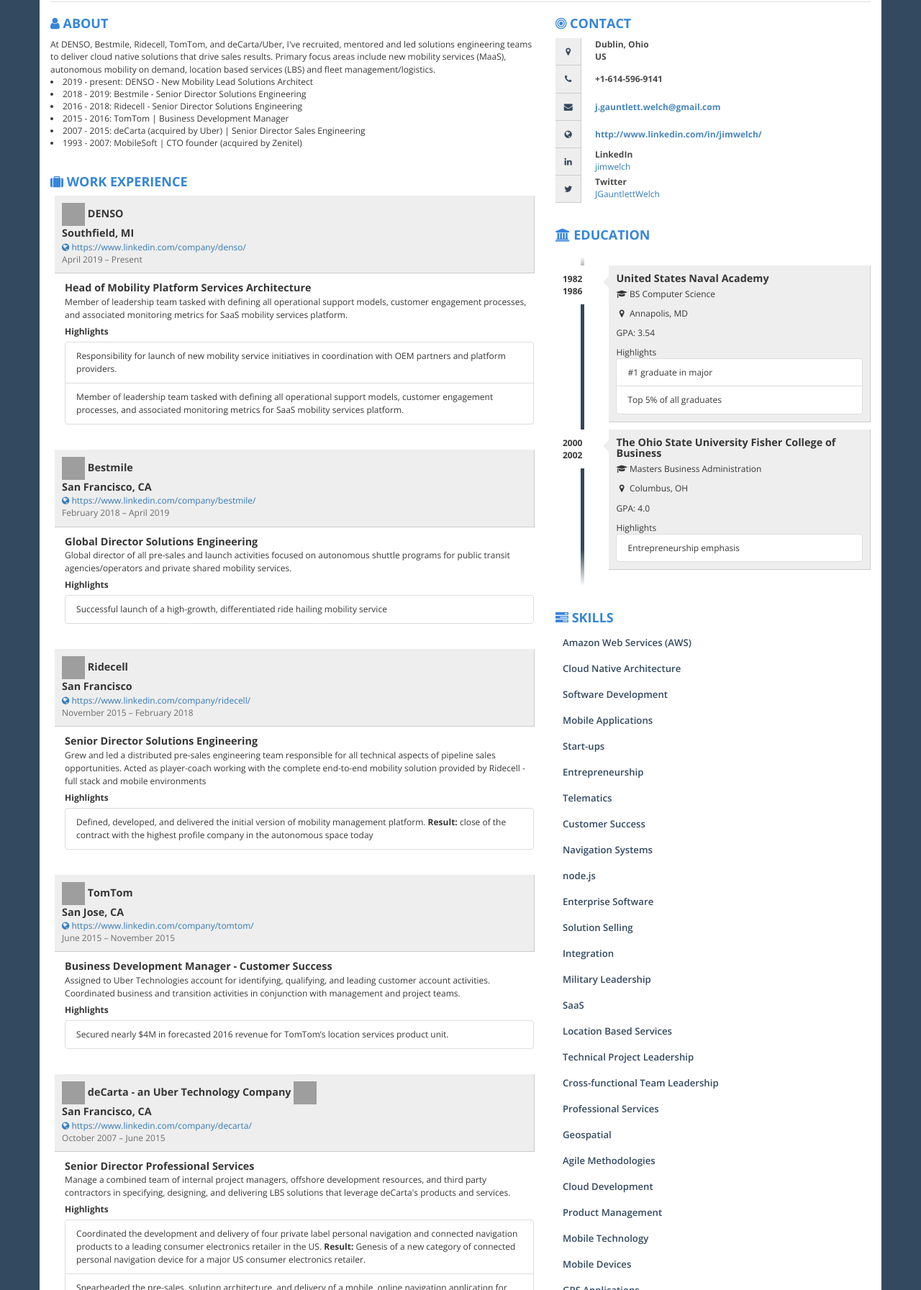
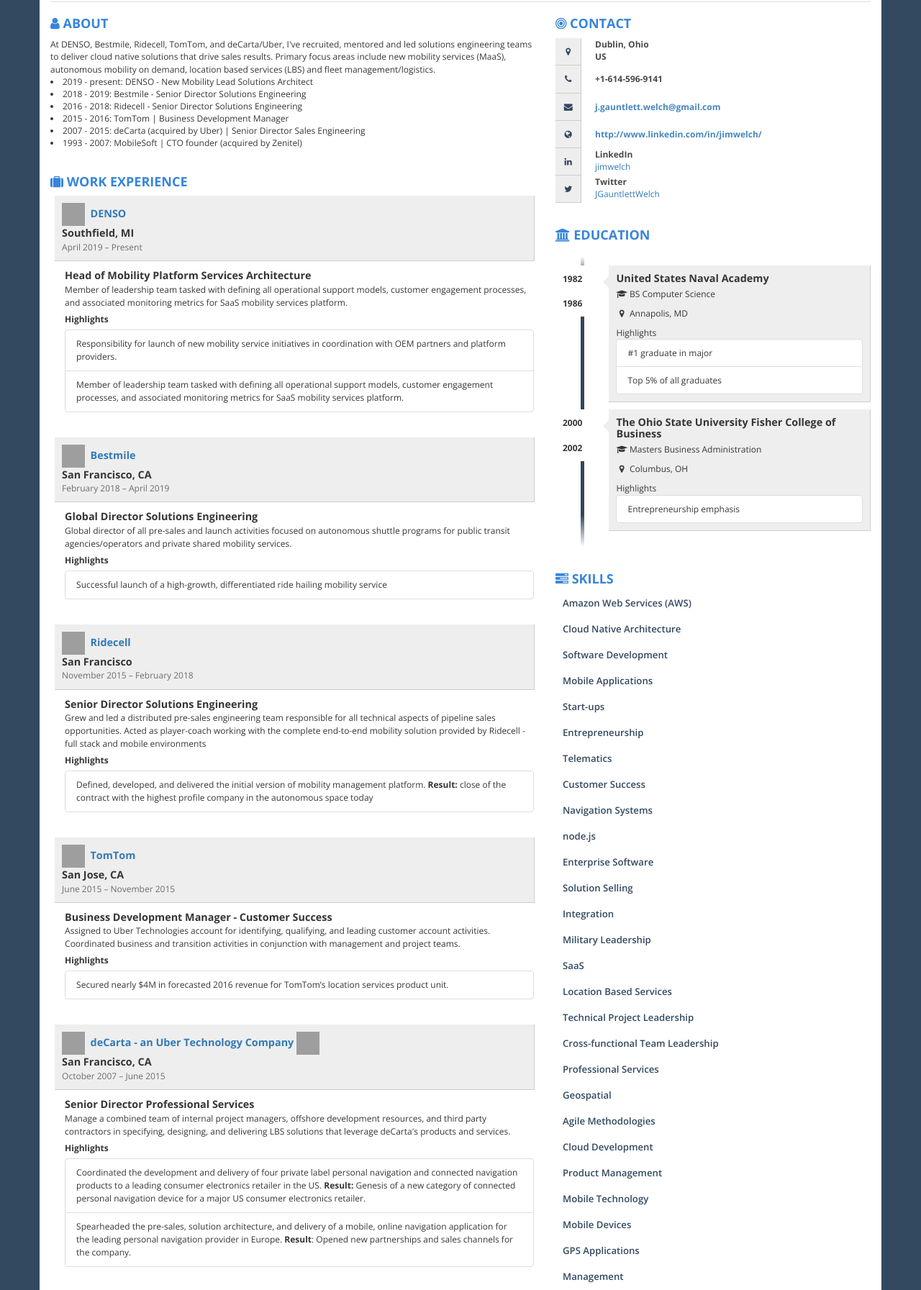
Before and after one commit to mbsoft/jwelchResumeNet, a website: page index.html in a window 1280 px wide. Shown: the part 244-2037 px from the top of the page at 72% size. Drawn offline with nearby package versions, Linux system fonts and the light colour scheme; grey boxes are pictures that could not be loaded.

Commit message:
Update index.html

```diff
--- a/index.html
+++ b/index.html
@@ -493,11 +493,8 @@
               <div class="job clearfix">
                 <div class="row">
                   <div class="details">
-                    <div class="where"><img src="https:&#x2F;&#x2F;media-exp1.licdn.com&#x2F;dms&#x2F;image&#x2F;C4E0BAQH-QTchnmXomQ&#x2F;company-logo_200_200&#x2F;0&#x2F;1519886849704?e&#x3D;1619654400&amp;v&#x3D;beta&amp;t&#x3D;bsRNqKsVFeHXampBbIqCW0eS609exT5c5FteuML3MG0" width='32' height='32'/>&nbsp;DENSO&nbsp;</div>
+                    <div class="where"><img src="https:&#x2F;&#x2F;media-exp1.licdn.com&#x2F;dms&#x2F;image&#x2F;C4E0BAQH-QTchnmXomQ&#x2F;company-logo_200_200&#x2F;0&#x2F;1519886849704?e&#x3D;1619654400&amp;v&#x3D;beta&amp;t&#x3D;bsRNqKsVFeHXampBbIqCW0eS609exT5c5FteuML3MG0" width='32' height='32'/>&nbsp;<a href="https:&#x2F;&#x2F;www.linkedin.com&#x2F;company&#x2F;denso&#x2F;" target= "_blank"> DENSO</a>&nbsp;</div>
                     <div class="where">Southfield, MI</div>
-                    <div class="address">
-                      <a href="https:&#x2F;&#x2F;www.linkedin.com&#x2F;company&#x2F;denso&#x2F;" target= "_blank"><i class="fa fa-globe ico"></i> https:&#x2F;&#x2F;www.linkedin.com&#x2F;company&#x2F;denso&#x2F;</a>
-                    </div>
                     <div class="year">April 2019 – Present</div>
                   </div>
                 </div>
@@ -518,11 +515,8 @@
               <div class="job clearfix">
                 <div class="row">
                   <div class="details">
-                    <div class="where"><img src="https:&#x2F;&#x2F;media-exp1.licdn.com&#x2F;dms&#x2F;image&#x2F;C4E0BAQG2w-OvRUtlog&#x2F;company-logo_200_200&#x2F;0&#x2F;1589898559505?e&#x3D;1619654400&amp;v&#x3D;beta&amp;t&#x3D;mp9BG8aY9O5TvqaMUSobxzjYJPpvUqVFaLx1xUgzxqs" width='32' height='32'/>&nbsp;Bestmile&nbsp;</div>
+                    <div class="where"><img src="https:&#x2F;&#x2F;media-exp1.licdn.com&#x2F;dms&#x2F;image&#x2F;C4E0BAQG2w-OvRUtlog&#x2F;company-logo_200_200&#x2F;0&#x2F;1589898559505?e&#x3D;1619654400&amp;v&#x3D;beta&amp;t&#x3D;mp9BG8aY9O5TvqaMUSobxzjYJPpvUqVFaLx1xUgzxqs" width='32' height='32'/>&nbsp;<a href="https:&#x2F;&#x2F;www.linkedin.com&#x2F;company&#x2F;bestmile&#x2F;" target= "_blank"> Bestmile</a>&nbsp;</div>
                     <div class="where">San Francisco, CA</div>
-                    <div class="address">
-                      <a href="https:&#x2F;&#x2F;www.linkedin.com&#x2F;company&#x2F;bestmile&#x2F;" target= "_blank"><i class="fa fa-globe ico"></i> https:&#x2F;&#x2F;www.linkedin.com&#x2F;company&#x2F;bestmile&#x2F;</a>
-                    </div>
                     <div class="year">February 2018 – April 2019</div>
                   </div>
                 </div>
@@ -542,11 +536,8 @@
               <div class="job clearfix">
                 <div class="row">
                   <div class="details">
-                    <div class="where"><img src="https:&#x2F;&#x2F;media-exp1.licdn.com&#x2F;dms&#x2F;image&#x2F;C560BAQEiGXnYxrzkVA&#x2F;company-logo_200_200&#x2F;0&#x2F;1597161903677?e&#x3D;1619654400&amp;v&#x3D;beta&amp;t&#x3D;9B_XpD8EmuA8IryLphs-OzVjMlD0wBPp0LLkIQri9xU" width='32' height='32'/>&nbsp;Ridecell&nbsp;</div>
+                    <div class="where"><img src="https:&#x2F;&#x2F;media-exp1.licdn.com&#x2F;dms&#x2F;image&#x2F;C560BAQEiGXnYxrzkVA&#x2F;company-logo_200_200&#x2F;0&#x2F;1597161903677?e&#x3D;1619654400&amp;v&#x3D;beta&amp;t&#x3D;9B_XpD8EmuA8IryLphs-OzVjMlD0wBPp0LLkIQri9xU" width='32' height='32'/>&nbsp;<a href="https:&#x2F;&#x2F;www.linkedin.com&#x2F;company&#x2F;ridecell&#x2F;" target= "_blank"> Ridecell</a>&nbsp;</div>
                     <div class="where">San Francisco</div>
-                    <div class="address">
-                      <a href="https:&#x2F;&#x2F;www.linkedin.com&#x2F;company&#x2F;ridecell&#x2F;" target= "_blank"><i class="fa fa-globe ico"></i> https:&#x2F;&#x2F;www.linkedin.com&#x2F;company&#x2F;ridecell&#x2F;</a>
-                    </div>
                     <div class="year">November 2015 – February 2018</div>
                   </div>
                 </div>
@@ -566,11 +557,8 @@
               <div class="job clearfix">
                 <div class="row">
                   <div class="details">
-                    <div class="where"><img src="https:&#x2F;&#x2F;media-exp1.licdn.com&#x2F;dms&#x2F;image&#x2F;C4D0BAQHVN9JI46r7sg&#x2F;company-logo_200_200&#x2F;0&#x2F;1581417586750?e&#x3D;1619654400&amp;v&#x3D;beta&amp;t&#x3D;BBAzH1-dvyMliSBcQN_euz8el79abnceGcz9bDYvC2I" width='32' height='32'/>&nbsp;TomTom&nbsp;</div>
+                    <div class="where"><img src="https:&#x2F;&#x2F;media-exp1.licdn.com&#x2F;dms&#x2F;image&#x2F;C4D0BAQHVN9JI46r7sg&#x2F;company-logo_200_200&#x2F;0&#x2F;1581417586750?e&#x3D;1619654400&amp;v&#x3D;beta&amp;t&#x3D;BBAzH1-dvyMliSBcQN_euz8el79abnceGcz9bDYvC2I" width='32' height='32'/>&nbsp;<a href="https:&#x2F;&#x2F;www.linkedin.com&#x2F;company&#x2F;tomtom&#x2F;" target= "_blank"> TomTom</a>&nbsp;</div>
                     <div class="where">San Jose, CA</div>
-                    <div class="address">
-                      <a href="https:&#x2F;&#x2F;www.linkedin.com&#x2F;company&#x2F;tomtom&#x2F;" target= "_blank"><i class="fa fa-globe ico"></i> https:&#x2F;&#x2F;www.linkedin.com&#x2F;company&#x2F;tomtom&#x2F;</a>
-                    </div>
                     <div class="year">June 2015 – November 2015</div>
                   </div>
                 </div>
@@ -590,11 +578,8 @@
               <div class="job clearfix">
                 <div class="row">
                   <div class="details">
-                    <div class="where"><img src="https:&#x2F;&#x2F;media-exp1.licdn.com&#x2F;dms&#x2F;image&#x2F;C4D0BAQHuawQdJU_qYQ&#x2F;company-logo_200_200&#x2F;0&#x2F;1519856271591?e&#x3D;1619654400&amp;v&#x3D;beta&amp;t&#x3D;Q7L5oh1NUDXkuMMyullLBVxGTg2JFeRa8VVJru7pBAQ" width='32' height='32'/>&nbsp;deCarta - an Uber Technology Company&nbsp;<img src=https:&#x2F;&#x2F;media-exp1.licdn.com&#x2F;dms&#x2F;image&#x2F;C4D0BAQFiYnR1Mbtxdg&#x2F;company-logo_200_200&#x2F;0&#x2F;1538169321193?e&#x3D;1619654400&amp;v&#x3D;beta&amp;t&#x3D;58ATo1ZahkmJPFMPTlO_BSPoJE4g9s9HRemOtnPtFe0 width='32' height='32'/></div>
+                    <div class="where"><img src="https:&#x2F;&#x2F;media-exp1.licdn.com&#x2F;dms&#x2F;image&#x2F;C4D0BAQHuawQdJU_qYQ&#x2F;company-logo_200_200&#x2F;0&#x2F;1519856271591?e&#x3D;1619654400&amp;v&#x3D;beta&amp;t&#x3D;Q7L5oh1NUDXkuMMyullLBVxGTg2JFeRa8VVJru7pBAQ" width='32' height='32'/>&nbsp;<a href="https:&#x2F;&#x2F;www.linkedin.com&#x2F;company&#x2F;decarta&#x2F;" target= "_blank"> deCarta - an Uber Technology Company</a>&nbsp;<img src=https:&#x2F;&#x2F;media-exp1.licdn.com&#x2F;dms&#x2F;image&#x2F;C4D0BAQFiYnR1Mbtxdg&#x2F;company-logo_200_200&#x2F;0&#x2F;1538169321193?e&#x3D;1619654400&amp;v&#x3D;beta&amp;t&#x3D;58ATo1ZahkmJPFMPTlO_BSPoJE4g9s9HRemOtnPtFe0 width='32' height='32'/></div>
                     <div class="where">San Francisco, CA</div>
-                    <div class="address">
-                      <a href="https:&#x2F;&#x2F;www.linkedin.com&#x2F;company&#x2F;decarta&#x2F;" target= "_blank"><i class="fa fa-globe ico"></i> https:&#x2F;&#x2F;www.linkedin.com&#x2F;company&#x2F;decarta&#x2F;</a>
-                    </div>
                     <div class="year">October 2007 – June 2015</div>
                   </div>
                 </div>
@@ -615,11 +600,8 @@
               <div class="job clearfix">
                 <div class="row">
                   <div class="details">
-                    <div class="where"><img src="https:&#x2F;&#x2F;media-exp1.licdn.com&#x2F;dms&#x2F;image&#x2F;C510BAQGke_MuRVnexA&#x2F;company-logo_200_200&#x2F;0&#x2F;1519912745943?e&#x3D;1619654400&amp;v&#x3D;beta&amp;t&#x3D;kdT5FSTgC8XaNY8whWuOiPp4SVIRSTQOOLFZJCgv5OQ" width='32' height='32'/>&nbsp;MobileSoft&nbsp;</div>
+                    <div class="where"><img src="https:&#x2F;&#x2F;media-exp1.licdn.com&#x2F;dms&#x2F;image&#x2F;C510BAQGke_MuRVnexA&#x2F;company-logo_200_200&#x2F;0&#x2F;1519912745943?e&#x3D;1619654400&amp;v&#x3D;beta&amp;t&#x3D;kdT5FSTgC8XaNY8whWuOiPp4SVIRSTQOOLFZJCgv5OQ" width='32' height='32'/>&nbsp;<a href="https:&#x2F;&#x2F;www.linkedin.com&#x2F;company&#x2F;mobilesoft_2&#x2F;" target= "_blank"> MobileSoft</a>&nbsp;</div>
                     <div class="where">Seattle, WA</div>
-                    <div class="address">
-                      <a href="https:&#x2F;&#x2F;www.linkedin.com&#x2F;company&#x2F;mobilesoft_2&#x2F;" target= "_blank"><i class="fa fa-globe ico"></i> https:&#x2F;&#x2F;www.linkedin.com&#x2F;company&#x2F;mobilesoft_2&#x2F;</a>
-                    </div>
                     <div class="year">June 1993 – September 2007</div>
                   </div>
                 </div>
@@ -642,11 +624,8 @@
               <div class="job clearfix">
                 <div class="row">
                   <div class="details">
-                    <div class="where"><img src="https:&#x2F;&#x2F;media-exp1.licdn.com&#x2F;dms&#x2F;image&#x2F;C4D0BAQE4yt5Gz-3KGQ&#x2F;company-logo_100_100&#x2F;0&#x2F;1519861235024?e&#x3D;1619654400&amp;v&#x3D;beta&amp;t&#x3D;DM69SWcF5WNDgiyS0LIvP904Di59dP3oI3N2Jvvg_lg" width='32' height='32'/>&nbsp;Motorola, Inc. - Wireless Data Group&nbsp;</div>
+                    <div class="where"><img src="https:&#x2F;&#x2F;media-exp1.licdn.com&#x2F;dms&#x2F;image&#x2F;C4D0BAQE4yt5Gz-3KGQ&#x2F;company-logo_100_100&#x2F;0&#x2F;1519861235024?e&#x3D;1619654400&amp;v&#x3D;beta&amp;t&#x3D;DM69SWcF5WNDgiyS0LIvP904Di59dP3oI3N2Jvvg_lg" width='32' height='32'/>&nbsp;<a href="https:&#x2F;&#x2F;www.linkedin.com&#x2F;company&#x2F;motorolasolutions&#x2F;" target= "_blank"> Motorola, Inc. - Wireless Data Group</a>&nbsp;</div>
                     <div class="where">Seattle, WA</div>
-                    <div class="address">
-                      <a href="https:&#x2F;&#x2F;www.linkedin.com&#x2F;company&#x2F;motorolasolutions&#x2F;" target= "_blank"><i class="fa fa-globe ico"></i> https:&#x2F;&#x2F;www.linkedin.com&#x2F;company&#x2F;motorolasolutions&#x2F;</a>
-                    </div>
                     <div class="year">October 1991 – November 1994</div>
                   </div>
                 </div>
@@ -666,11 +645,8 @@
               <div class="job clearfix">
                 <div class="row">
                   <div class="details">
-                    <div class="where"><img src="https:&#x2F;&#x2F;media-exp1.licdn.com&#x2F;dms&#x2F;image&#x2F;C4D0BAQHuWXvL3hqa_A&#x2F;company-logo_100_100&#x2F;0&#x2F;1591986407138?e&#x3D;1619654400&amp;v&#x3D;beta&amp;t&#x3D;2ESko8tQ2MtwtnDK3DUWDOi_RlmUTFJofP67b6QQm6k" width='32' height='32'/>&nbsp;United States Navy&nbsp;</div>
+                    <div class="where"><img src="https:&#x2F;&#x2F;media-exp1.licdn.com&#x2F;dms&#x2F;image&#x2F;C4D0BAQHuWXvL3hqa_A&#x2F;company-logo_100_100&#x2F;0&#x2F;1591986407138?e&#x3D;1619654400&amp;v&#x3D;beta&amp;t&#x3D;2ESko8tQ2MtwtnDK3DUWDOi_RlmUTFJofP67b6QQm6k" width='32' height='32'/>&nbsp;<a href="https:&#x2F;&#x2F;www.linkedin.com&#x2F;company&#x2F;united-states-department-of-the-navy&#x2F;" target= "_blank"> United States Navy</a>&nbsp;</div>
                     <div class="where">San Diego, CA</div>
-                    <div class="address">
-                      <a href="https:&#x2F;&#x2F;www.linkedin.com&#x2F;company&#x2F;united-states-department-of-the-navy&#x2F;" target= "_blank"><i class="fa fa-globe ico"></i> https:&#x2F;&#x2F;www.linkedin.com&#x2F;company&#x2F;united-states-department-of-the-navy&#x2F;</a>
-                    </div>
                     <div class="year">May 1986 – May 1991</div>
                   </div>
                 </div>
@@ -722,15 +698,12 @@
             <h2><i class="fa fa-university ico"></i> Education</h2>
             <ul id="education" class="clearfix">
               <li>
-                <div class="year pull-left">1982 1986</div>
+                <div class="year pull-left">1982 <br><br>1986</div>
                 <div class="description pull-right">
                   <h3>United States Naval Academy</h3>
                   <p><i class= "fa fa-graduation-cap ico"></i> BS Computer Science</p>
                   <p><i class= "fa fa-map-marker fa-fw"></i> Annapolis, MD</p>
                   <p></p>
-                  <p>
-                    GPA: 3.54
-                  </p>
                     <div>Highlights</div>
                     <ul class="list-group">
                       <li class="list-group-item">#1 graduate in major</li>
@@ -739,15 +712,12 @@
                 </div>
               </li>
               <li>
-                <div class="year pull-left">2000 2002</div>
+                <div class="year pull-left">2000 <br><br>2002</div>
                 <div class="description pull-right">
                   <h3>The Ohio State University Fisher College of Business</h3>
                   <p><i class= "fa fa-graduation-cap ico"></i> Masters Business Administration</p>
                   <p><i class= "fa fa-map-marker fa-fw"></i> Columbus, OH</p>
                   <p></p>
-                  <p>
-                    GPA: 4.0
-                  </p>
                     <div>Highlights</div>
                     <ul class="list-group">
                       <li class="list-group-item">Entrepreneurship emphasis</li>
```
